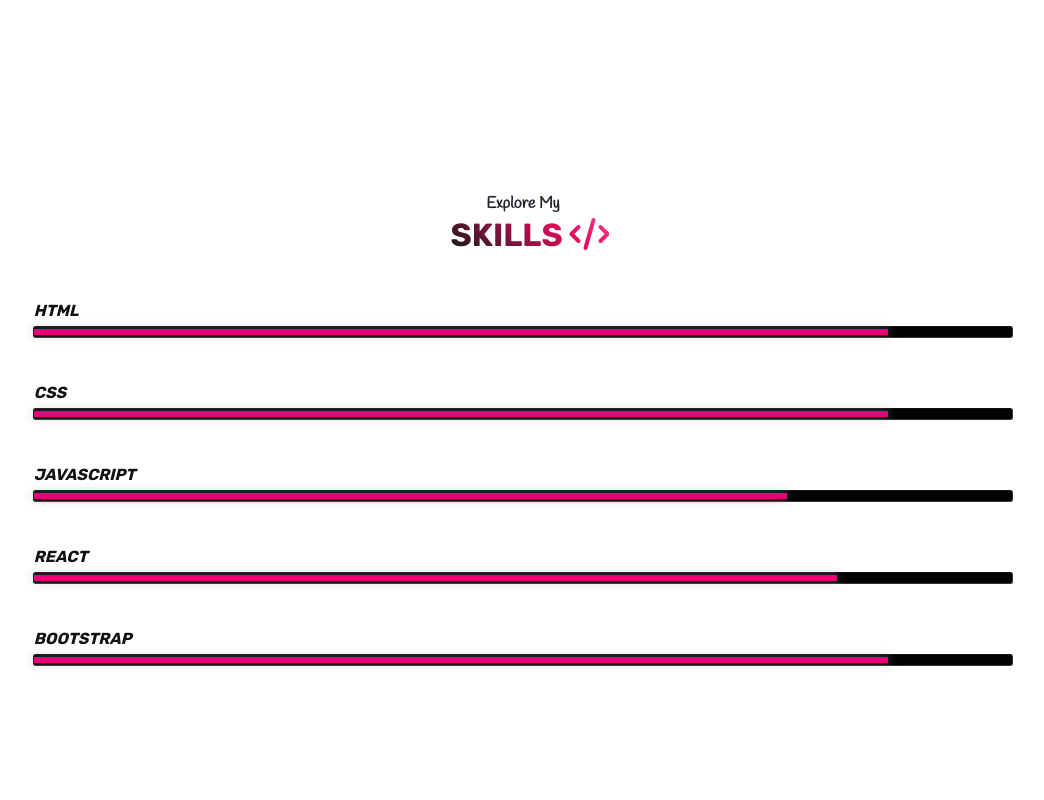
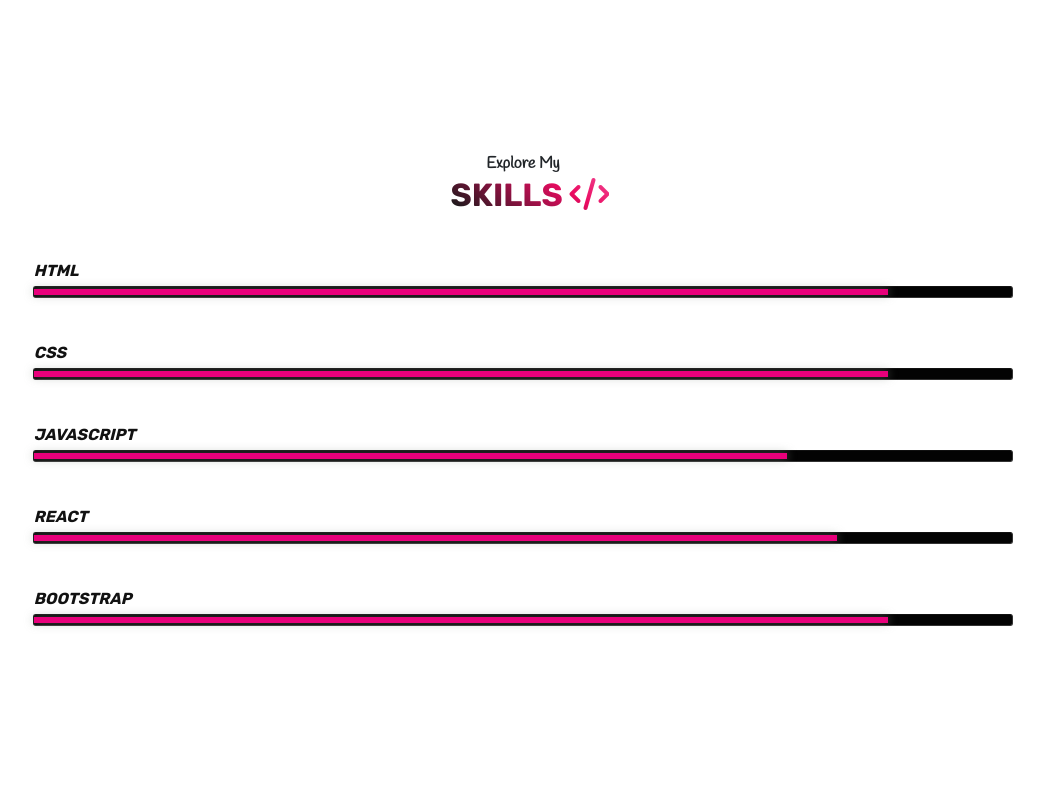
Before and after one commit to hodamadadi/Hoda-Madadi, a React (Create React App) app: page / in a window 1280 px wide. Shown: the part 2680-3480 px from the top of the page, without its empty margins (117-1161 px from the left). Built offline with nearby package versions, Linux system fonts and the light colour scheme; a web font is replaced by a local one.

Commit message:
Update skill.css

```diff
--- a/src/Components/skills/skill.css
+++ b/src/Components/skills/skill.css
@@ -14,8 +14,7 @@
   margin-bottom: 0;
 }
 #skill {
-  margin-top: 8rem;
-  padding-top: 4.5rem;
+  margin-top: 3rem;
 }
 .col {
   width: 50%;
```
